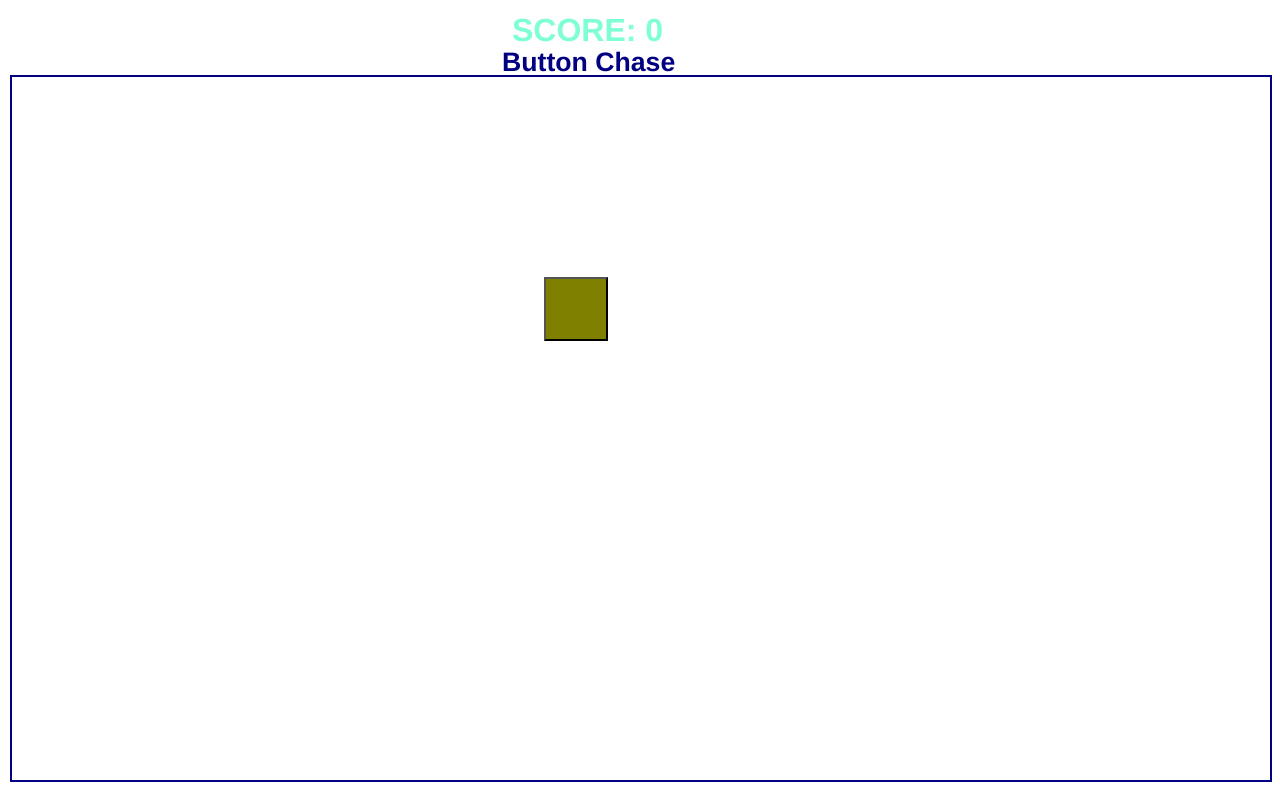
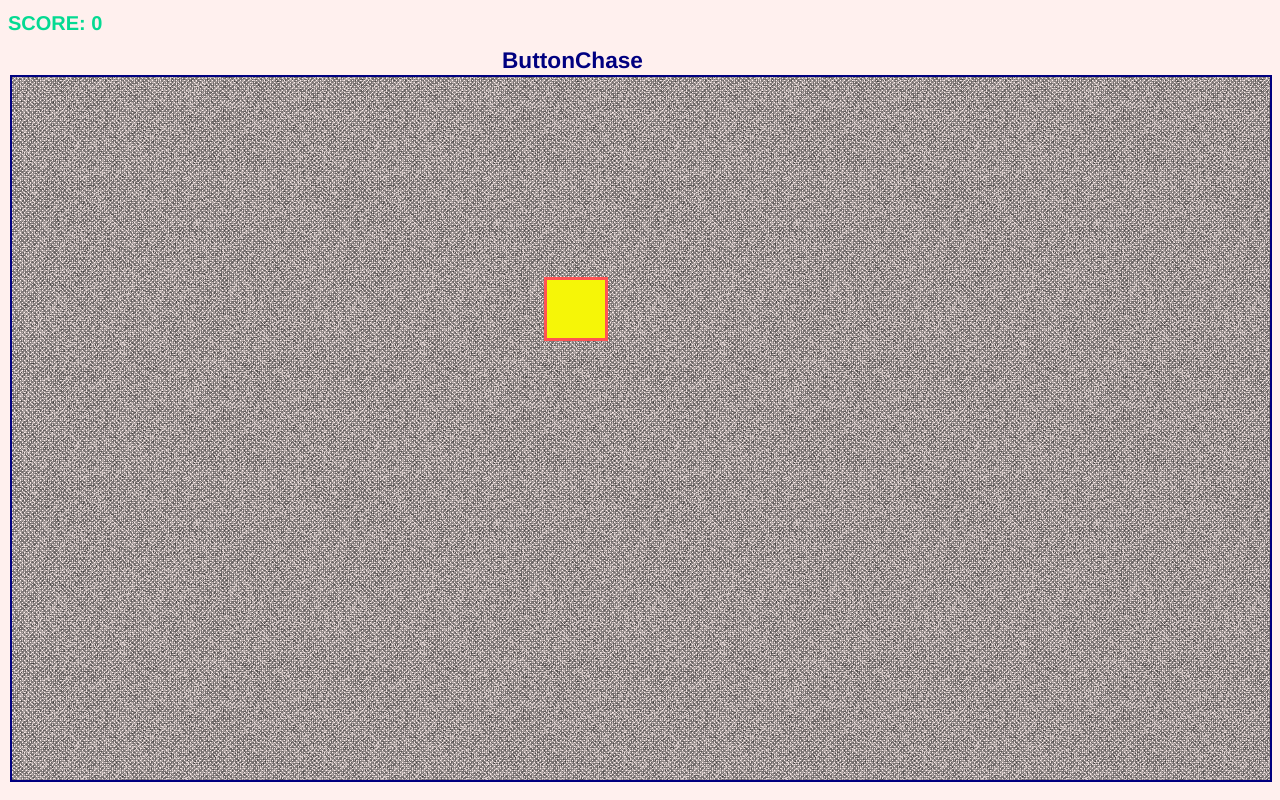
Before and after one commit to bilalsarimeseli/Hit-The-Square-JS-Game, a plain HTML site: page index.html in a window 1280 px wide. Drawn offline with Linux system fonts and the light colour scheme.

Commit message:
styles added

```diff
--- a/game.js
+++ b/game.js
@@ -31,17 +31,19 @@ function movePoint() {
   if (y < 10) y = 10;
   document.getElementById("point").style.left = x + "px";
   document.getElementById("point").style.top = y + "px";
-  if (iterations < 30) timer = setTimeout("movePoint()", 800);
+  if (iterations < 30) timer = setTimeout("movePoint()", 820);
   else {
     document.getElementById("scoreBoard").innerHTML += "     Game Over!";
     document.getElementById("point").removeEventListener("click", detectHit);
     clearTimeout(timer);
   }
+  iterations++;
 }
 
 function titleShift(){
   var xTitle = Math.floor(Math.random() * aWidth);
   if (xTitle < 10) xTitle = 10;
+  console.log(xTitle)
   document.getElementById("pageTitle").style.left = xTitle + "px";
   if(iterations < 30) timer = setTimeout("titleShift()", 800);
 };
--- a/index.html
+++ b/index.html
@@ -9,7 +9,7 @@
   </head>
   <body>
     <div id="scoreBoard">SCORE: 0</div>
-    <div id="pageTitle">Button Chase</div>
+    <div id="pageTitle">ButtonChase</div>
     <div id="gameArea">
       <button id="point"></button>
     </div>
--- a/styles.css
+++ b/styles.css
@@ -1,11 +1,14 @@
+body {
+  background-color: rgb(255, 240, 238);
+}
 #scoreBoard {
   font-family: Arial Arial, Helvetica, sans-serif;
-  font-size: 24pt;
-  color: aquamarine;
+  font-size: 15pt;
+  color: rgb(4, 218, 146);
   font-weight: bold;
   position: absolute;
   top: 10px;
-  left: 40%;
+
   height: 25px;
   margin-top: 2px;
 
@@ -14,7 +17,7 @@
 #pageTitle {
   margin-top: 12px;
   font-family: Arial Arial, Helvetica, sans-serif;
-  font-size: 20pt;
+  font-size: 17pt;
   font-weight: bold;
   color: navy;
   position: absolute;
@@ -28,13 +31,15 @@
   top: 75px;
   left: 10px;
   border: 2px navy solid;
+  background-image: url("black-orchid.png")
 }
 
 #point {
   position: absolute;
   top: 25px;
   left: 25px;
-  background-color: olive;
+  background-color: rgb(246, 246, 7);
   width: 64px;
   height: 64px;
+  border: 3px solid rgb(255, 83, 83);
 }
```
Also changed, not shown: black-orchid.png (added).
